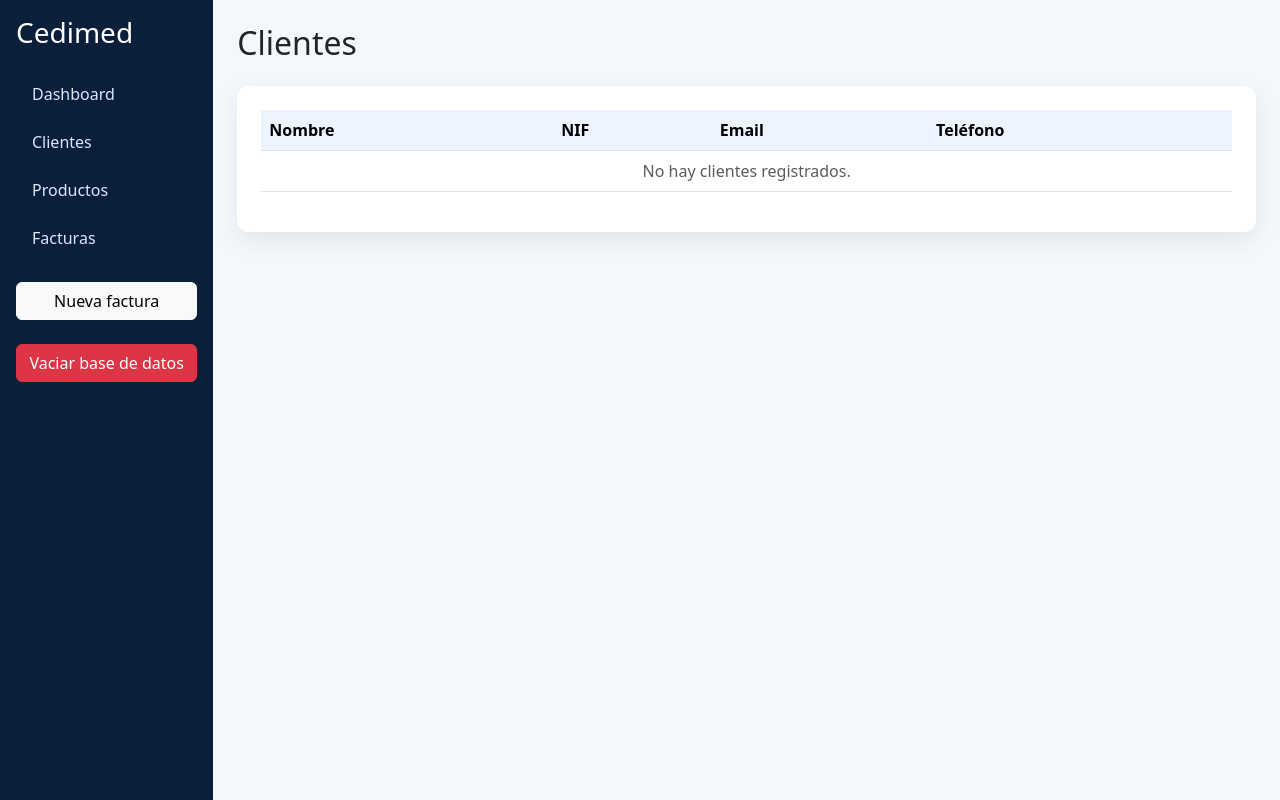
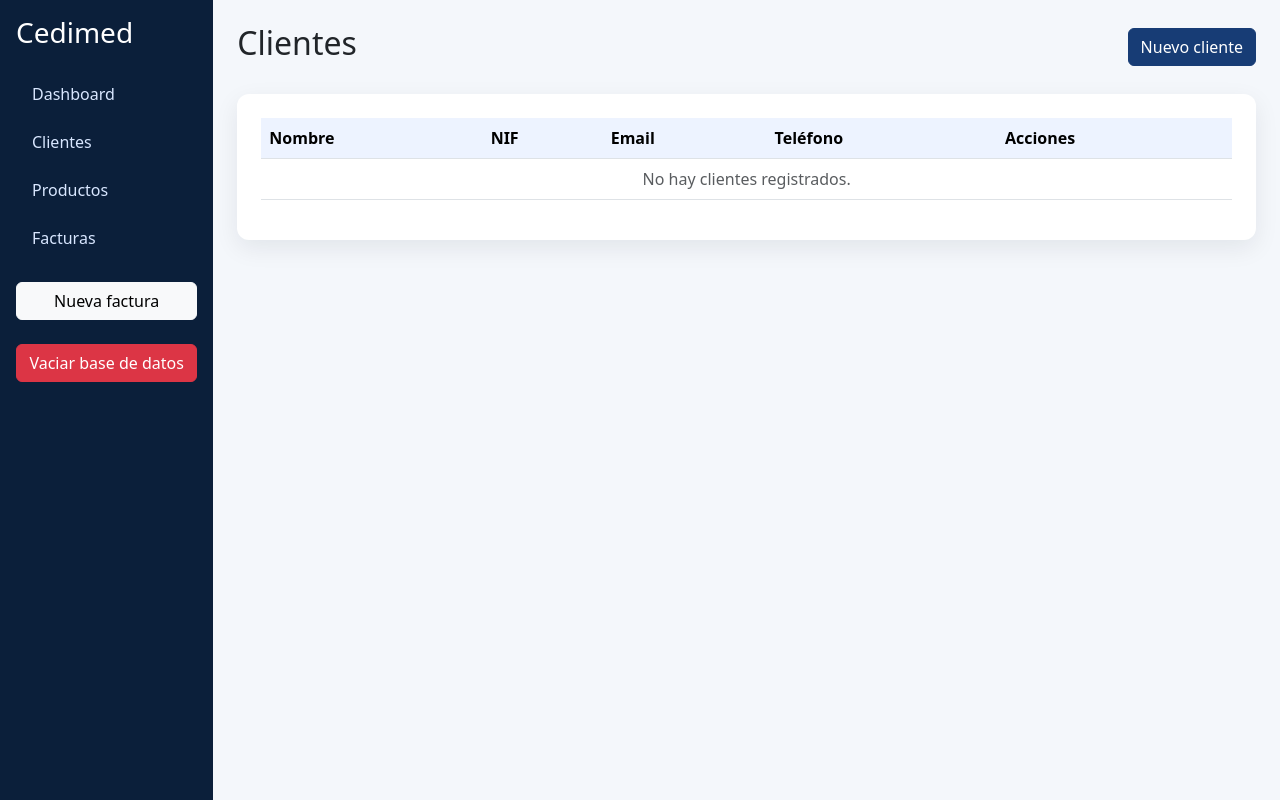
Before and after one commit to jcsalamanca-uam/Proyecto_Facturacion_Cedimed, a Django app: page /clientes/ in a window 1280 px wide. Run offline with Django 5.2, Linux system fonts and the light colour scheme; data that the repository does not hold is empty.

Commit message:
Editar y borrar datos añadido

```diff
--- a/facturacion/management/commands/seed_demo_data.py
+++ b/facturacion/management/commands/seed_demo_data.py
@@ -9,9 +9,9 @@ class Command(BaseCommand):
     help = "Crea datos de ejemplo para la aplicación de facturación"
 
     def handle(self, *args, **options):
+        Factura.objects.all().delete()
         Cliente.objects.all().delete()
         ProductoServicio.objects.all().delete()
-        Factura.objects.all().delete()
 
         clientes = [
             Cliente.objects.create(
--- a/facturacion/urls.py
+++ b/facturacion/urls.py
@@ -5,7 +5,13 @@ from . import views
 urlpatterns = [
     path("", views.dashboard, name="dashboard"),
     path("clientes/", views.clientes_list, name="clientes_list"),
+    path("clientes/nuevo/", views.cliente_form, name="cliente_new"),
+    path("clientes/<int:pk>/editar/", views.cliente_form, name="cliente_edit"),
+    path("clientes/<int:pk>/eliminar/", views.cliente_delete, name="cliente_delete"),
     path("productos/", views.productos_list, name="productos_list"),
+    path("productos/nuevo/", views.producto_form, name="producto_new"),
+    path("productos/<int:pk>/editar/", views.producto_form, name="producto_edit"),
+    path("productos/<int:pk>/eliminar/", views.producto_delete, name="producto_delete"),
     path("facturas/", views.facturas_list, name="facturas_list"),
     path("facturas/exportar/", views.export_facturas_csv, name="export_facturas_csv"),
     path("facturas/nueva/", views.factura_new, name="factura_new"),
--- a/facturacion/views.py
+++ b/facturacion/views.py
@@ -1,12 +1,12 @@
 import csv
 
 from django.contrib import messages
-from django.db.models import Sum
+from django.db.models import ProtectedError
 from django.http import HttpResponse
-from django.shortcuts import redirect, render
+from django.shortcuts import get_object_or_404, redirect, render
 from django.urls import reverse
 
-from .forms import FacturaForm, LineaFacturaFormSet
+from .forms import ClienteForm, FacturaForm, LineaFacturaFormSet, ProductoServicioForm
 from .models import Cliente, Factura, ProductoServicio
 
 
@@ -32,13 +32,71 @@ def dashboard(request):
 
 
 def clientes_list(request):
-    clientes = Cliente.objects.filter(activo=True).order_by("nombre")
+    clientes = Cliente.objects.all().order_by("nombre")
     return render(request, "facturacion/clientes.html", {"clientes": clientes})
 
 
 def productos_list(request):
-    productos = ProductoServicio.objects.filter(activo=True).order_by("nombre")
+    productos = ProductoServicio.objects.all().order_by("nombre")
     return render(request, "facturacion/productos.html", {"productos": productos})
+
+
+def cliente_form(request, pk=None):
+    cliente = get_object_or_404(Cliente, pk=pk) if pk else None
+    if request.method == "POST":
+        form = ClienteForm(request.POST, instance=cliente)
+        if form.is_valid():
+            cliente = form.save()
+            messages.success(request, "Cliente guardado correctamente.")
+            return redirect("clientes_list")
+    else:
+        form = ClienteForm(instance=cliente)
+    return render(
+        request,
+        "facturacion/cliente_form.html",
+        {"form": form, "titulo": "Editar cliente" if cliente else "Nuevo cliente"},
+    )
+
+
+def cliente_delete(request, pk):
+    cliente = get_object_or_404(Cliente, pk=pk)
+    if request.method == "POST":
+        try:
+            cliente.delete()
+        except ProtectedError:
+            messages.warning(request, "No se puede eliminar este cliente porque tiene facturas asociadas.")
+        else:
+            messages.success(request, "Cliente eliminado correctamente.")
+    return redirect("clientes_list")
+
+
+def producto_form(request, pk=None):
+    producto = get_object_or_404(ProductoServicio, pk=pk) if pk else None
+    if request.method == "POST":
+        form = ProductoServicioForm(request.POST, instance=producto)
+        if form.is_valid():
+            producto = form.save()
+            messages.success(request, "Producto o servicio guardado correctamente.")
+            return redirect("productos_list")
+    else:
+        form = ProductoServicioForm(instance=producto)
+    return render(
+        request,
+        "facturacion/producto_form.html",
+        {"form": form, "titulo": "Editar producto o servicio" if producto else "Nuevo producto o servicio"},
+    )
+
+
+def producto_delete(request, pk):
+    producto = get_object_or_404(ProductoServicio, pk=pk)
+    if request.method == "POST":
+        try:
+            producto.delete()
+        except ProtectedError:
+            messages.warning(request, "No se puede eliminar este producto porque aparece en una factura.")
+        else:
+            messages.success(request, "Producto o servicio eliminado correctamente.")
+    return redirect("productos_list")
 
 
 def facturas_list(request):
@@ -178,8 +236,9 @@ def factura_edit(request, pk):
 
 def factura_delete(request, pk):
     factura = Factura.objects.get(pk=pk)
-    factura.delete()
-    messages.success(request, "Factura eliminada.")
+    if request.method == "POST":
+        factura.delete()
+        messages.success(request, "Factura eliminada.")
     return redirect(reverse("facturas_list"))
 
 
--- a/templates/facturacion/clientes.html
+++ b/templates/facturacion/clientes.html
@@ -3,7 +3,10 @@
 {% block title %}Clientes | Cedimed Facturación{% endblock %}
 
 {% block content %}
-<h2 class="mb-4">Clientes</h2>
+<div class="d-flex justify-content-between align-items-center mb-4">
+  <h2>Clientes</h2>
+  <a href="{% url 'cliente_new' %}" class="btn btn-primary">Nuevo cliente</a>
+</div>
 <div class="card p-4">
   <table class="table table-hover">
     <thead>
@@ -12,6 +15,7 @@
         <th>NIF</th>
         <th>Email</th>
         <th>Teléfono</th>
+        <th>Acciones</th>
       </tr>
     </thead>
     <tbody>
@@ -21,10 +25,17 @@
         <td>{{ cliente.nif }}</td>
         <td>{{ cliente.email|default:'-' }}</td>
         <td>{{ cliente.telefono|default:'-' }}</td>
+        <td>
+          <a href="{% url 'cliente_edit' cliente.pk %}" class="btn btn-sm btn-outline-secondary">Editar</a>
+          <form method="post" action="{% url 'cliente_delete' cliente.pk %}" class="d-inline" onsubmit="return confirm('¿Deseas eliminar este cliente?');">
+            {% csrf_token %}
+            <button type="submit" class="btn btn-sm btn-outline-danger">Eliminar</button>
+          </form>
+        </td>
       </tr>
       {% empty %}
       <tr>
-        <td colspan="4" class="text-center text-muted">No hay clientes registrados.</td>
+        <td colspan="5" class="text-center text-muted">No hay clientes registrados.</td>
       </tr>
       {% endfor %}
     </tbody>
--- a/templates/facturacion/factura_detail.html
+++ b/templates/facturacion/factura_detail.html
@@ -10,7 +10,10 @@
   </div>
   <div>
     <a href="{% url 'factura_edit' factura.pk %}" class="btn btn-outline-primary">Editar</a>
-    <a href="{% url 'factura_delete' factura.pk %}" class="btn btn-outline-danger" onclick="return confirm('¿Deseas eliminar esta factura?');">Eliminar</a>
+    <form method="post" action="{% url 'factura_delete' factura.pk %}" class="d-inline" onsubmit="return confirm('¿Deseas eliminar esta factura?');">
+      {% csrf_token %}
+      <button type="submit" class="btn btn-outline-danger">Eliminar</button>
+    </form>
   </div>
 </div>
 
```
Also changed, not shown: facturacion/forms.py (+19 -1 lines), facturacion/tests.py (+19 -0 lines), templates/facturacion/cliente_form.html (added, +25 -0 lines), templates/facturacion/producto_form.html (added, +25 -0 lines), templates/facturacion/productos.html (+13 -2 lines), README.md, 1 other file.
